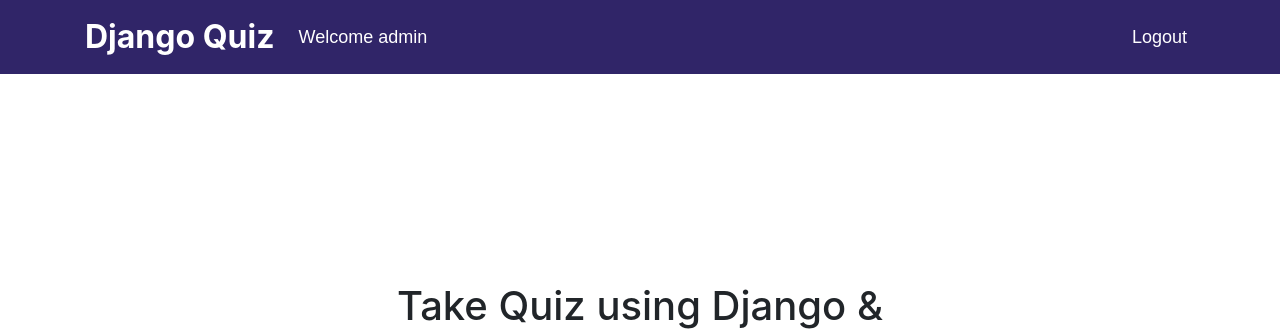
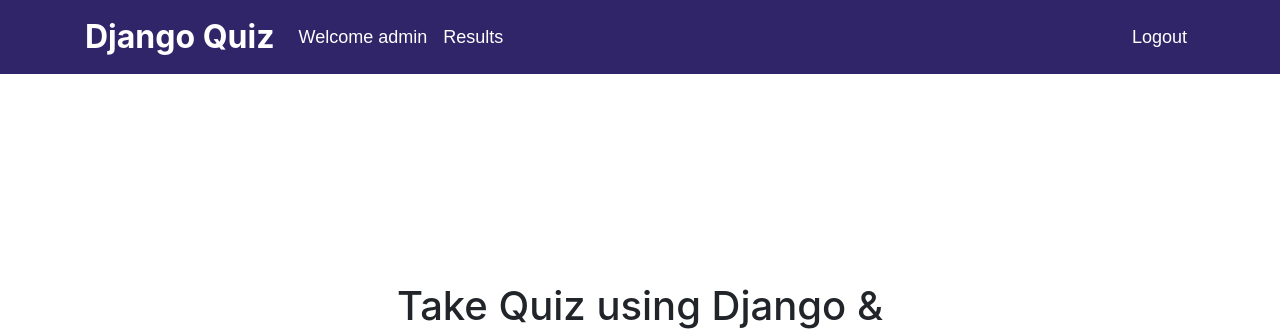
Before and after one commit to priyankul/DjangoQuiz, a Django app: page / in a window 1280 px wide. Shown: the top 330 px of the page. Run offline with Django 4.2, Linux system fonts and the light colour scheme; a user stored in the database is signed in; some libraries are stand-ins or nearby versions.

Commit message:
Initial Commit

```diff
--- a/templates/base.html
+++ b/templates/base.html
@@ -82,12 +82,16 @@
         <span class="navbar-toggler-icon"></span>
       </button>
       <div class="collapse navbar-collapse" id="navbarNav">
-
         {% if user.is_authenticated %}
         <ul class="navbar-nav mr-auto">
-          <a class="nav-link" href="">Welcome {{request.user}}</a>
+          <li>
+            <a class="nav-link" href="">Welcome {{request.user}}</a>
+          </li>
+          <li class="nav-item">
+            <a class="nav-link" href="/results">Results</a>
+          </li>
+        </ul>
 
-        </ul>
         {% else %}
         <ul class="navbar-nav">
           <li class="nav-item">
```
